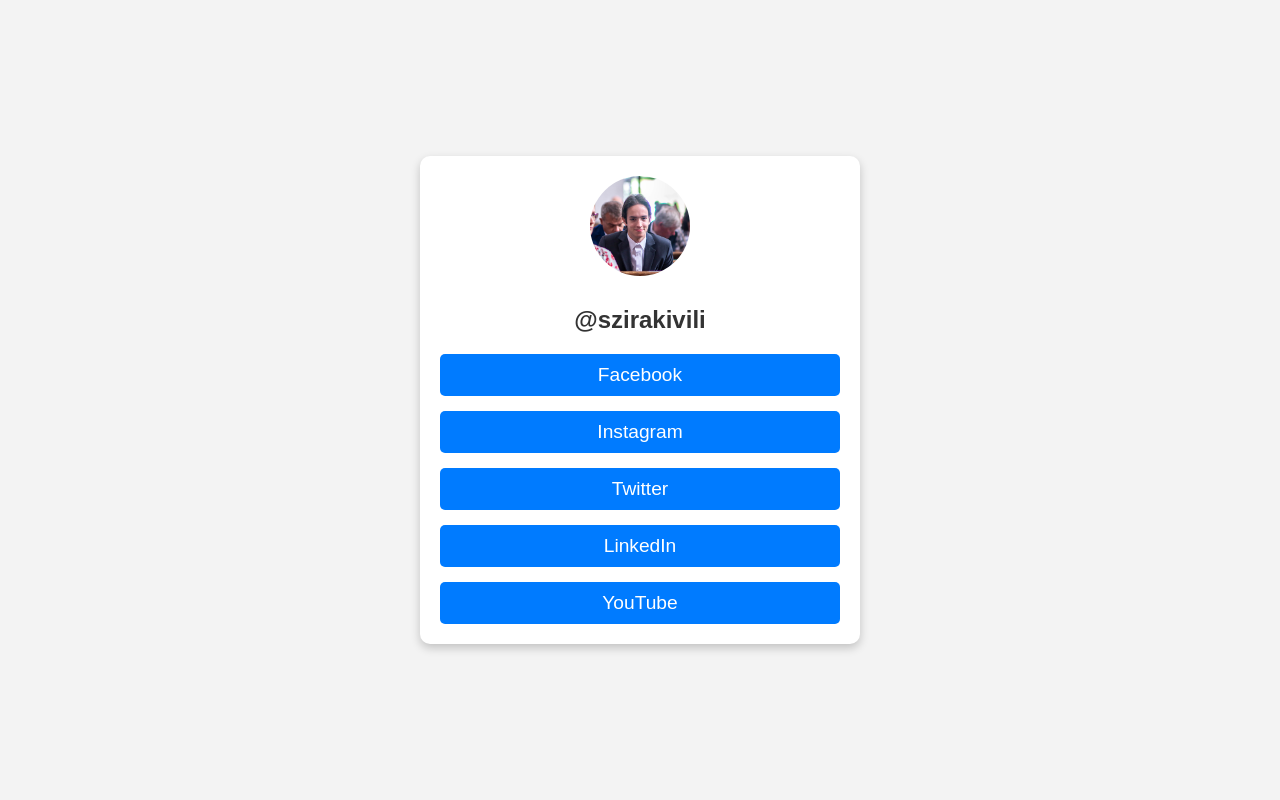
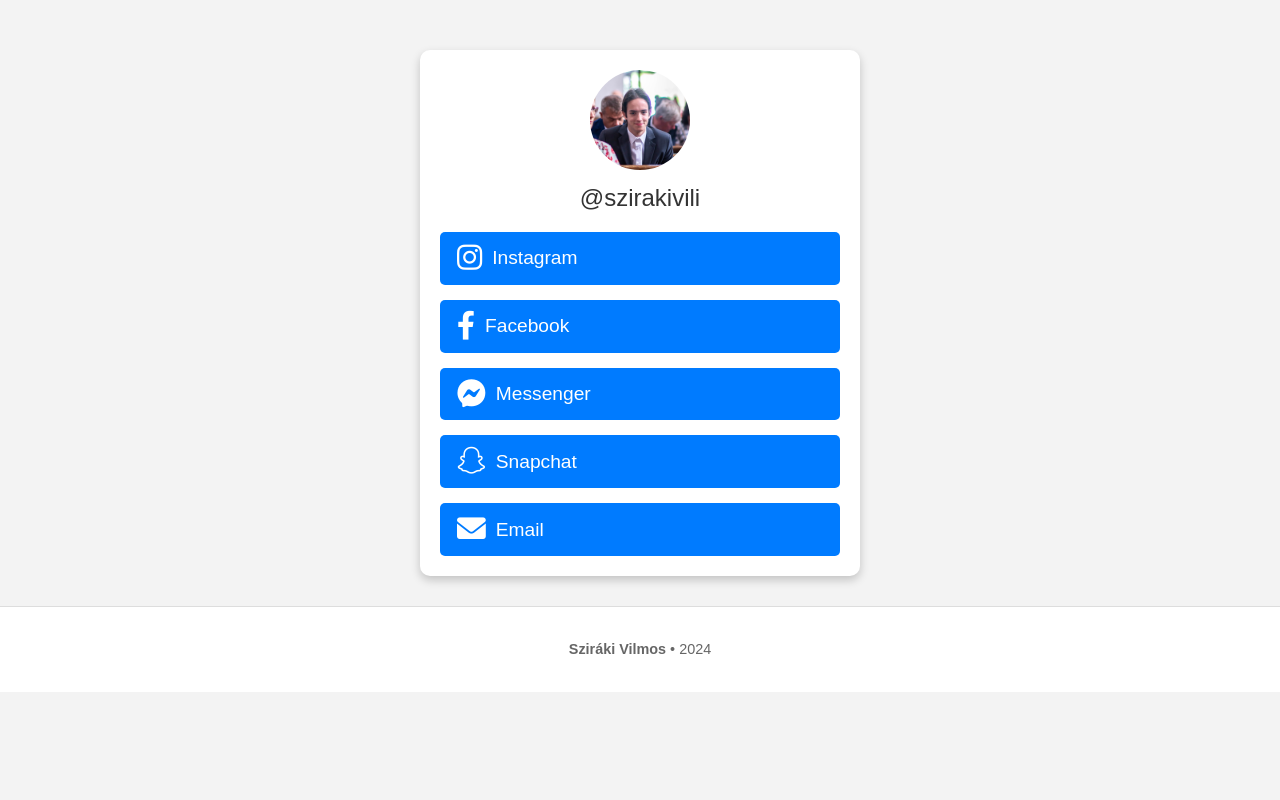
Before and after one commit to szirakivili/web, a PHP site: page /links/index.html in a window 1280 px wide. Run offline with PHP 8.4, Linux system fonts and the light colour scheme.

Commit message:
link site refreshed

```diff
--- a/links/index.html
+++ b/links/index.html
@@ -5,23 +5,32 @@
     <meta name="viewport" content="width=device-width, initial-scale=1.0">
     <title>Linkek</title>
     <link rel="stylesheet" href="styles.css">
+    <link rel="stylesheet" href="https://cdnjs.cloudflare.com/ajax/libs/font-awesome/6.0.0/css/all.min.css">
 </head>
 <body>
     <div class="container">
-        <!-- Profilkép és felhasználónév -->
-        <div class="profile">
-            <img src="profilkep.jpg" alt="profilkép" class="profile-pic">
-            <h1 class="username">@szirakivili</h1>
-        </div>
-
-        <!-- Linkek listája -->
+        <img src="profilkep.jpg" alt="Profilkép" class="profile-pic">
+        <div class="username">@szirakivili</div>
         <div class="links">
-            <a href="https://www.facebook.com" class="button" target="_blank">Facebook</a>
-            <a href="https://www.instagram.com" class="button" target="_blank">Instagram</a>
-            <a href="https://www.twitter.com" class="button" target="_blank">Twitter</a>
-            <a href="https://www.linkedin.com" class="button" target="_blank">LinkedIn</a>
-            <a href="https://www.youtube.com" class="button" target="_blank">YouTube</a>
+            <a href="https://instagram.com/vilmoskortee" class="button">
+                <i class="fab fa-instagram"></i> Instagram
+            </a>
+            <a href="https://facebook.com/vilmoskortee" class="button">
+                <i class="fab fa-facebook-f"></i> Facebook
+            </a>
+            <a href="https://m.me/vilmoskortee" class="button">
+                <i class="fab fa-facebook-messenger"></i> Messenger
+            </a>
+            <a href="https://www.snapchat.com/add/szirakivili" class="button">
+                <i class="fab fa-snapchat-ghost"></i> Snapchat
+            </a>
+            <a href="mailto:szirakivili@gmail.com" class="button">
+                <i class="fas fa-envelope"></i> Email
+            </a>
         </div>
     </div>
+    <footer>
+        <p><strong>Sziráki Vilmos</strong> • 2024</p>
+    </footer>
 </body>
 </html>
--- a/links/styles.css
+++ b/links/styles.css
@@ -1,10 +1,10 @@
-/* styles.css */
+/* General Styles */
 body {
     font-family: Arial, sans-serif;
     margin: 0;
     padding: 0;
     display: flex;
-    justify-content: center;
+    flex-direction: column;
     align-items: center;
     min-height: 100vh;
     background-color: #f3f3f3;
@@ -18,8 +18,10 @@
     border-radius: 10px;
     padding: 20px;
     box-shadow: 0 4px 10px rgba(0, 0, 0, 0.2);
+    margin-top: 50px;
 }
 
+/* Profile Picture */
 .profile-pic {
     width: 100px;
     height: 100px;
@@ -28,12 +30,14 @@
     margin-bottom: 10px;
 }
 
+/* Username */
 .username {
     font-size: 1.5em;
     color: #333;
     margin-bottom: 20px;
 }
 
+/* Links */
 .links {
     display: flex;
     flex-direction: column;
@@ -41,16 +45,58 @@
 }
 
 .button {
-    display: block;
+    display: flex;
+    align-items: center;
     text-decoration: none;
     font-size: 1.2em;
     color: white;
     background-color: #007bff;
-    padding: 10px;
+    padding: 10px 15px;
     border-radius: 5px;
-    transition: background-color 0.3s ease;
+    border: 2px solid transparent;
+    transition: all 0.3s ease;
 }
 
 .button:hover {
-    background-color: #0056b3;
+    background-color: transparent;
+    color: #007bff;
+    border-color: #007bff;
 }
+
+/* Icon Styling */
+.button i {
+    font-size: 1.5em;
+    margin-right: 10px;
+}
+
+/* Footer */
+footer {
+    text-align: center;
+    margin-top: 30px; /* Increased margin for more distance */
+    padding: 20px 0;  /* Additional padding for a balanced look */
+    width: 100%;
+    background-color: #ffffff;
+    border-top: 1px solid #ddd;
+}
+
+footer p {
+    font-size: 0.9em;
+    color: #666;
+}
+
+
+/* Responsive Design */
+@media (max-width: 480px) {
+    .username {
+        font-size: 1.2em;
+    }
+
+    .button {
+        font-size: 1em;
+        padding: 8px 10px;
+    }
+
+    .button i {
+        font-size: 1.2em;
+    }
+}
```
Also changed, not shown: links/profilkep.jpg.
